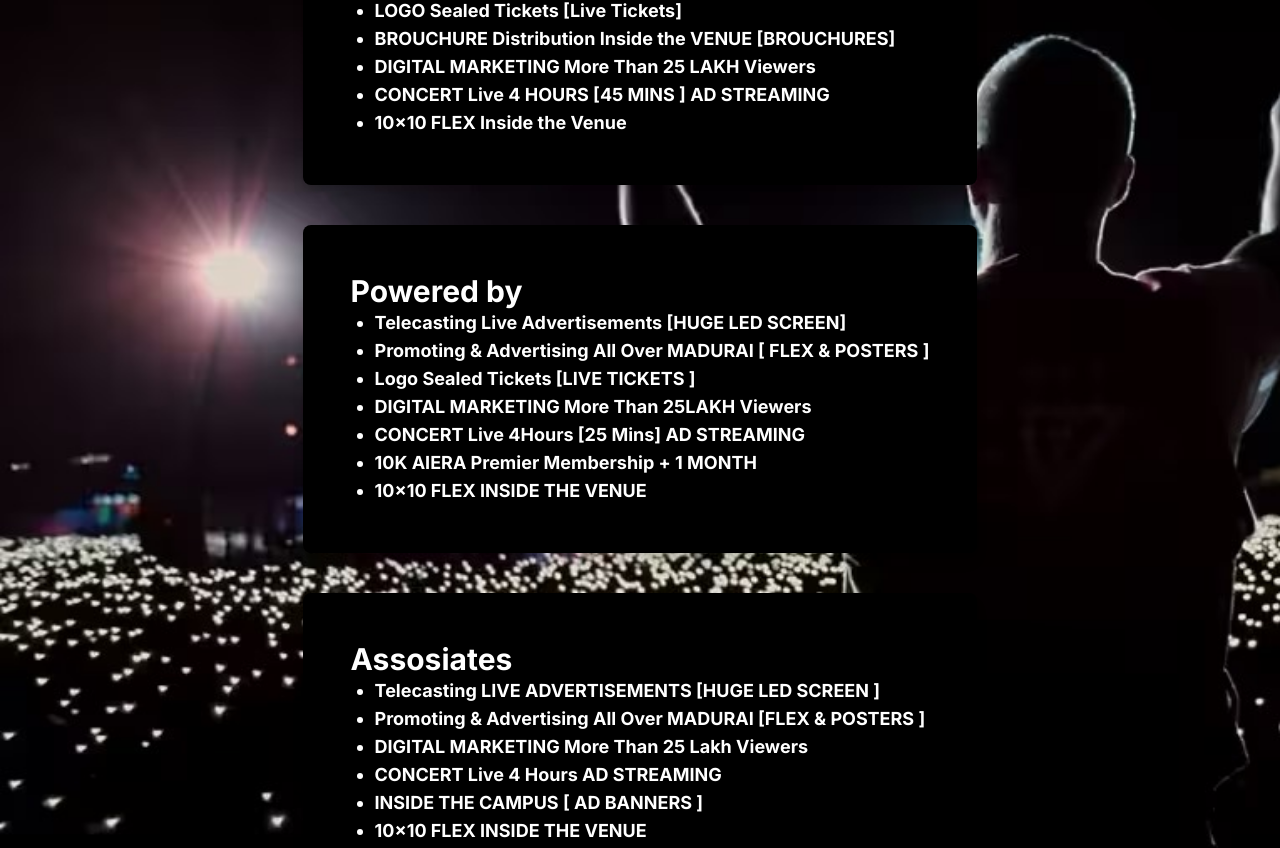
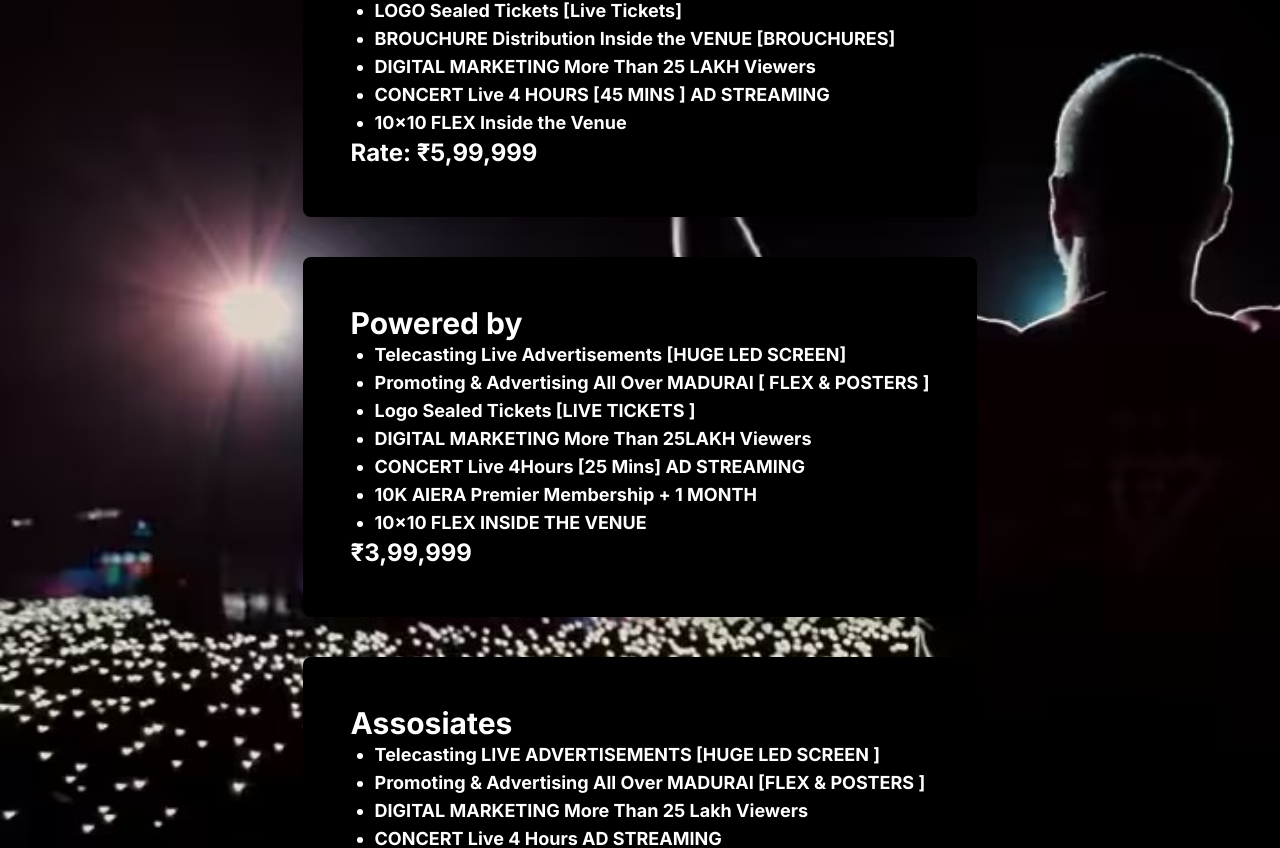
Before and after one commit to yukendhiran/Isai-Events, a Next.js app: page / in a window 1280 px wide. Shown: the part 1431-2279 px from the top of the page. Built offline with nearby package versions, Linux system fonts and the light colour scheme.

Commit message:
minor fix

```diff
--- a/app/card.js
+++ b/app/card.js
@@ -13,9 +13,9 @@ export default function Card(props) {
 			  ))}
 			</ul>
 		  </div>
-		 {/*<div className='flex'>
+		 <div className='flex'>
 			<span className='font-bold text-white text-2xl my-auto'>{props.rate}</span>
-		  </div>*/}
+		  </div>
 		</div>
 	  </div>
 	);
--- a/app/globals.css
+++ b/app/globals.css
@@ -1,6 +1,10 @@
 @tailwind base;
 @tailwind components;
 @tailwind utilities;
+
+
+
+
 
 .glassmorphic {
   backdrop-filter: blur(10px); /* Apply the blur effect */
--- a/app/hero.js
+++ b/app/hero.js
@@ -22,7 +22,7 @@ export default function Hero () {
 						</div>
 					 </div>
 
-					<div className='text-2xl font-bold  font-serif text-black mt-5'  >&nbsp;&nbsp;&nbsp;&nbsp;&nbsp;&nbsp;&nbsp;&nbsp;&nbsp;We are thrilled to present an incredible sponsorship opportunity for Madurai Kulungaa Kulungaa - Music concert , a highly anticipated musical extravaganza that is set to captivate audiences and create lasting memories. We believe that your brand's values align perfectly with our event, and we are excited to invite you to join us as a sponsor. </div>
+					<div className='text-2xl font-bold  font-serif text-black mt-5'  >&nbsp;&nbsp;&nbsp;&nbsp;&nbsp;&nbsp;&nbsp;&nbsp;&nbsp;We are thrilled to present an incredible sponsorship opportunity for Madurai Kulungaa Kulungaa - Music concert , a highly anticipated musical extravaganza that is set to captivate audiences and create lasting memories. We believe that your brand&apos;s values align perfectly with our event, and we are excited to invite you to join us as a sponsor. </div>
 
 				</div>
 				<div className='mx-auto my-auto sm:flex'>
```
